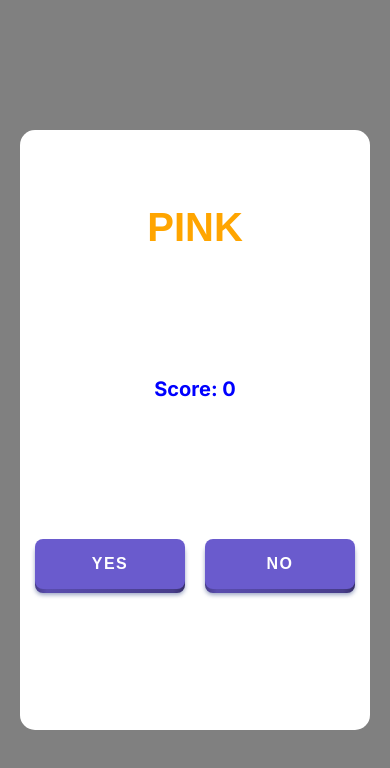
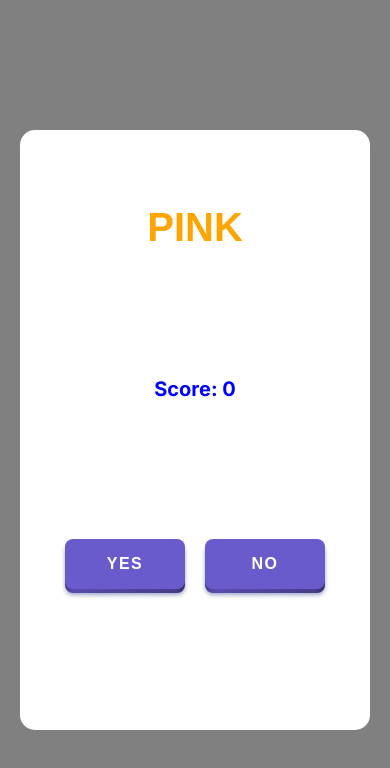
Before and after one commit to abk2191/word-match, a React (Vite) app: page / in a window 390 px wide. Shown: the top 768 px of the page. Built offline with nearby package versions, Linux system fonts and the light colour scheme; a web font is replaced by a local one.

Commit message:
Added new features

```diff
--- a/src/index.css
+++ b/src/index.css
@@ -218,13 +218,7 @@ body {
     max-width: 350px;
   }
 
-  .game-button {
-    height: 50px;
-    width: 150px;
-  }
-
-  .game-button-no {
-    height: 50px;
-    width: 150px;
+  .pushable {
+    width: 120px;
   }
 }
```
